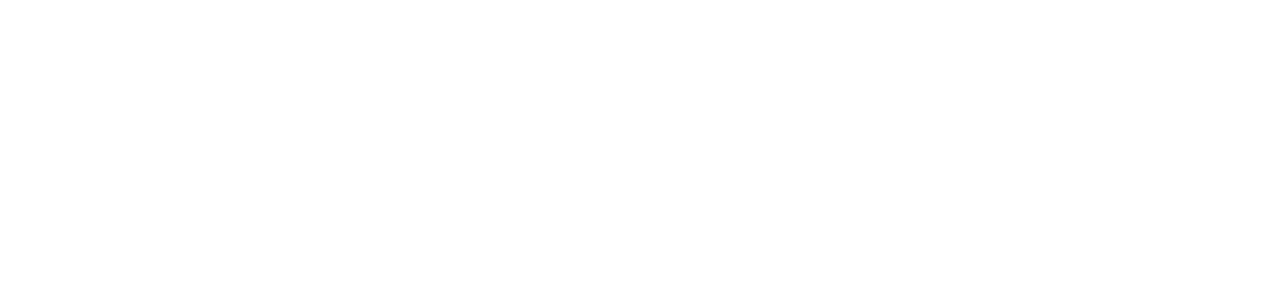
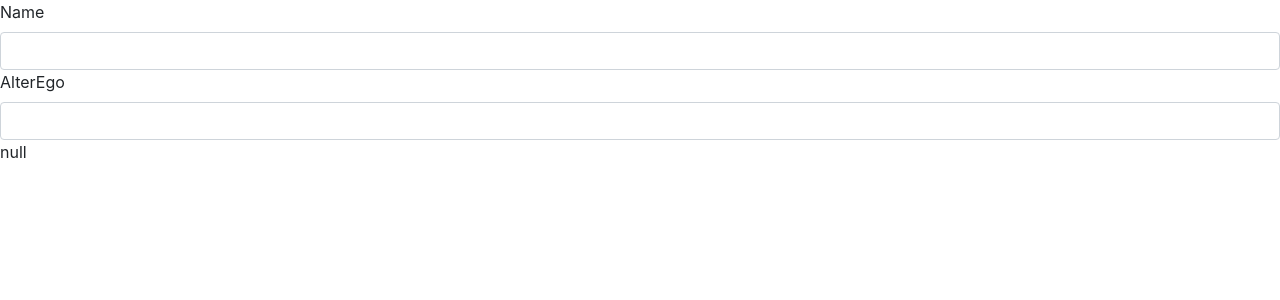
Before and after one commit to mega13d/codecraft-learn-angular, an Angular app in the folder angular-forms/: page /cross-validation in a window 1280 px wide. Before the commit this address led to /. Shown: the top 300 px of the page. Built offline with nearby package versions, Linux system fonts and the light colour scheme.

Commit message:
LANG-13 Cross field validation  * Learn and implement Angular Cross Field validation    - Password and confirm password do not match validation

```diff
--- a/angular-forms/src/app/app-routing.module.ts
+++ b/angular-forms/src/app/app-routing.module.ts
@@ -1,10 +1,12 @@
 import { NgModule } from '@angular/core';
 import { Routes, RouterModule } from '@angular/router';
 import {ModelDrivenFormsComponent} from './components/model-driven-forms/model-driven-forms.component';
+import {CrossFieldValidationComponent} from './components/cross-field-validation/cross-field-validation/cross-field-validation.component';
 
 const routes: Routes = [
   {path: '', pathMatch: 'full', redirectTo: 'model-driven-forms'},
-  {path: 'model-driven-forms', component: ModelDrivenFormsComponent}
+  {path: 'model-driven-forms', component: ModelDrivenFormsComponent},
+  {path: 'cross-validation', component: CrossFieldValidationComponent}
 ];
 
 @NgModule({
--- a/angular-forms/src/app/app.module.ts
+++ b/angular-forms/src/app/app.module.ts
@@ -5,11 +5,13 @@
 import { AppComponent } from './app.component';
 import { ModelDrivenFormsComponent } from './components/model-driven-forms/model-driven-forms.component';
 import {ReactiveFormsModule} from '@angular/forms';
+import { CrossFieldValidationComponent } from './components/cross-field-validation/cross-field-validation/cross-field-validation.component';
 
 @NgModule({
   declarations: [
     AppComponent,
-    ModelDrivenFormsComponent
+    ModelDrivenFormsComponent,
+    CrossFieldValidationComponent
   ],
   imports: [
     BrowserModule,
--- /dev/null
+++ b/angular-forms/src/app/components/cross-field-validation/cross-field-validation/cross-field-validation.component.html
@@ -0,0 +1,13 @@
+<form novalidate [formGroup]="heroForm" class="form-group">
+    <label>Name</label>
+    <input id="password" class="form-control"
+           formControlName="password" required >
+
+    <label>AlterEgo</label>
+    <input id="confirmPassword" class="form-control"
+           formControlName="confirmPassword" required >
+    <div *ngIf="heroForm.errors?.noMatch && (heroForm.touched || heroForm.dirty)" class="cross-validation-error-message alert alert-danger">
+      Password and Confirm password do not match!
+    </div>
+  {{heroForm.errors | json}}
+</form>
--- /dev/null
+++ b/angular-forms/src/app/components/cross-field-validation/cross-field-validation/cross-field-validation.component.ts
@@ -0,0 +1,23 @@
+import { Component, OnInit } from '@angular/core';
+import {FormControl, FormGroup} from '@angular/forms';
+import {identityRevealedValidator} from '../identity-revealed.directive';
+
+@Component({
+  selector: 'app-cross-field-validation',
+  templateUrl: './cross-field-validation.component.html',
+  styleUrls: ['./cross-field-validation.component.css']
+})
+export class CrossFieldValidationComponent implements OnInit {
+  password = new FormControl();
+  confirmPassword = new FormControl();
+  heroForm = new FormGroup({
+    password: this.password,
+    confirmPassword: this.confirmPassword,
+  }, { validators: identityRevealedValidator });
+
+  constructor() { }
+
+  ngOnInit() {
+  }
+
+}
--- /dev/null
+++ b/angular-forms/src/app/components/cross-field-validation/identity-revealed.directive.ts
@@ -0,0 +1,8 @@
+/** A hero's name can't match the hero's alter ego */
+import {FormGroup, ValidationErrors, ValidatorFn} from '@angular/forms';
+
+export const identityRevealedValidator: ValidatorFn = (control: FormGroup): ValidationErrors | null => {
+  const pass = control.get('password');
+  const confirmPass = control.get('confirmPassword');
+  return pass && confirmPass && pass.value !== confirmPass.value ? { noMatch: true } : null;
+};
```
Also changed, not shown: angular-forms/src/app/components/cross-field-validation/cross-field-validation/cross-field-validation.component.css (added), 1 other file (tests, documents, lock files or other folders).
